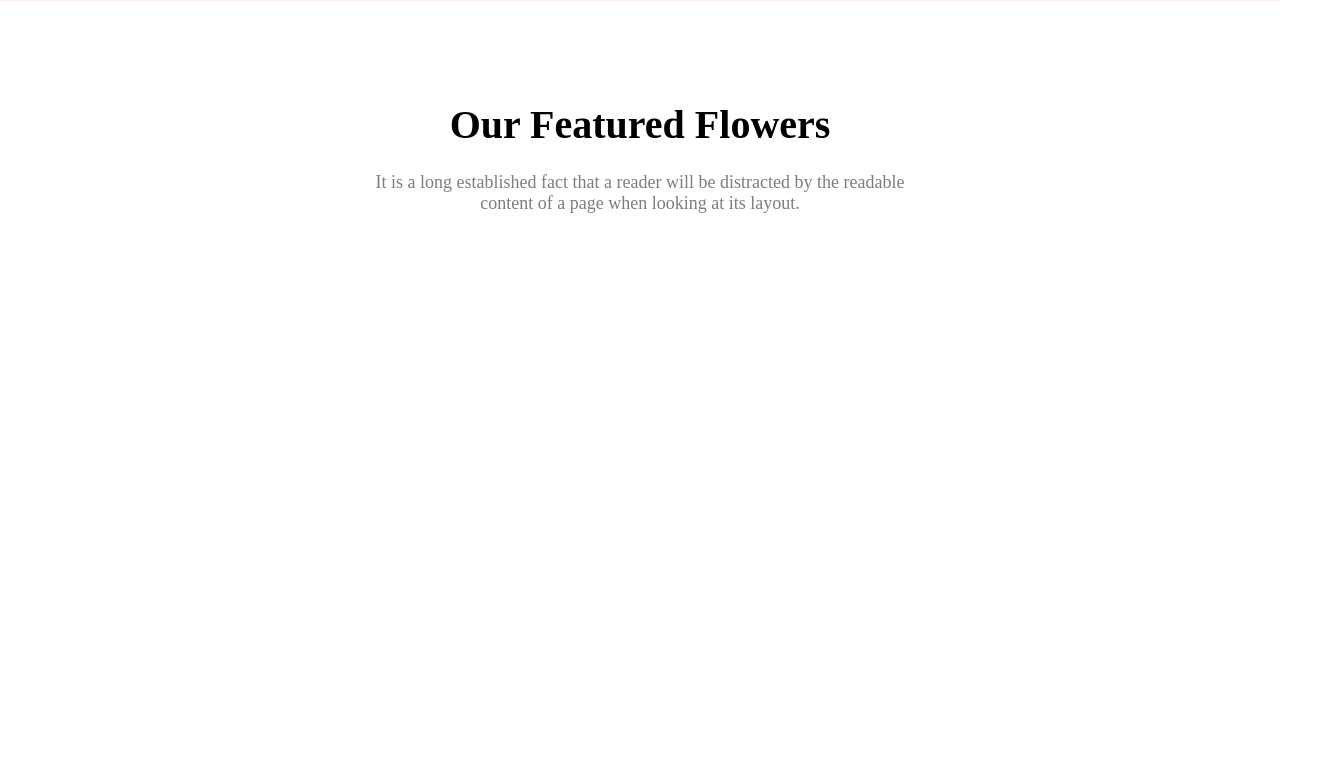
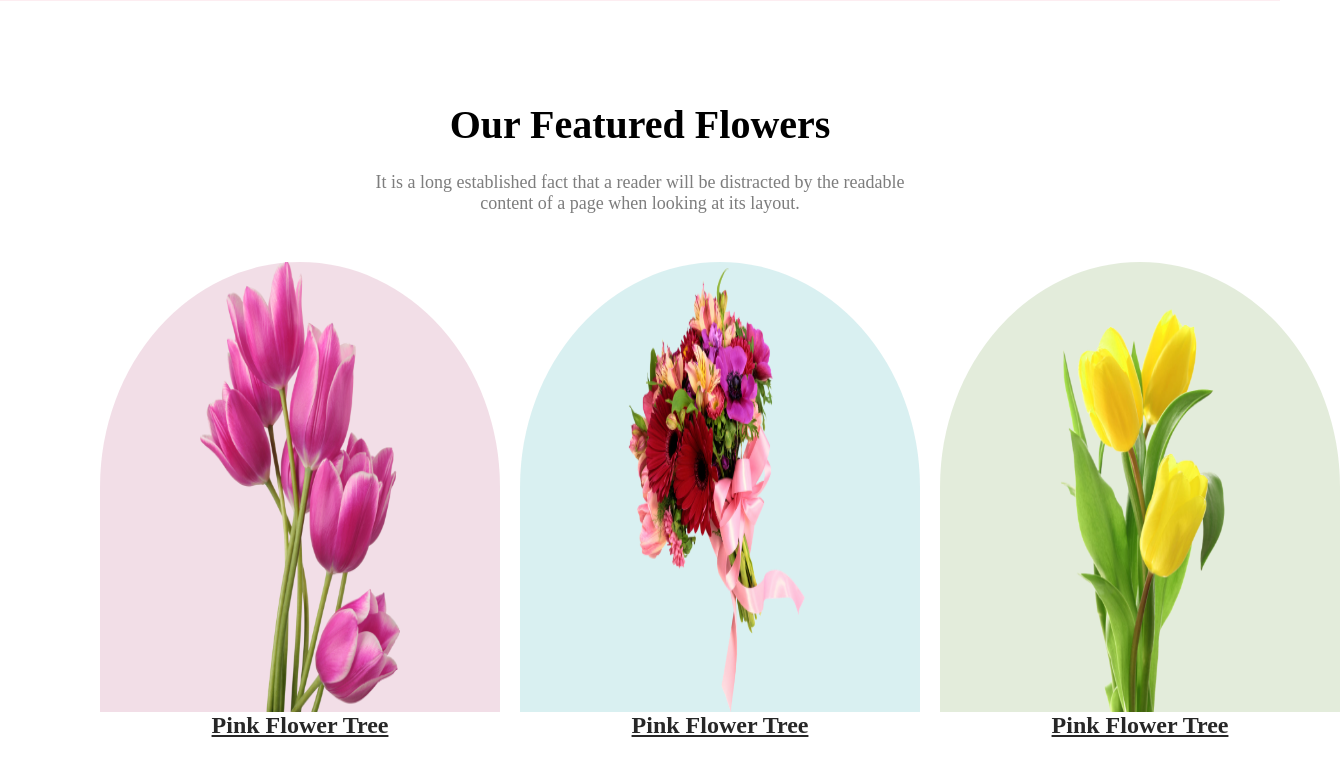
Before and after one commit to arnobchowdhury-coder/online-flower-shop, a plain HTML site: page index.html in a window 1280 px wide. Shown: the part 553-1324 px from the top of the page, 1340 px wide, since content can reach past the window. Before the commit the page ends 815 px from the top, so only its background shows below. Drawn offline with Linux system fonts and the light colour scheme.

Commit message:
added main section flowers and type write

```diff
--- a/index.html
+++ b/index.html
@@ -40,6 +40,29 @@
         a page when looking at its
         layout.</p>
     </div>
+    <section class="section-1">
+      <div class="content  display-flex">
+        <div class="card">
+          <div class="img-1 ">
+            <img src="./Flower Asset/pngwing 6.png" alt="">
+          </div>
+          <h4>Pink Flower Tree</h4>
+        </div>
+        <div class="card">
+          <div class="img-2">
+            <img src="./Flower Asset/pngwing 5.png" alt="">
+          </div>
+          <h4>Pink Flower Tree</h4>
+        </div>
+        <div class="card">
+          <div class="img-3">
+            <img src="./Flower Asset/pngwing 7.png" alt="">
+          </div>
+          <h4>Pink Flower Tree</h4>
+        </div>
+      </div>
+    </section>
+
   </main>
 </body>
 
--- a/styles/flower.css
+++ b/styles/flower.css
@@ -3,6 +3,9 @@
   padding: 0;
   max-width:1920px;
   box-sizing:border-box;
+}
+.display-flex{
+  display: flex;
 }
 .lato {
   font-family: "Lato", sans-serif;
@@ -76,23 +79,88 @@ div img{
   margin-bottom: 48px;
 }
 
+.content{
+  gap:20px;
+  margin-left: 100px;
+  margin-right: 100px;
+  text-align: center;
+  margin-bottom: 32px;
+}
+.img-1{
+  background-color:rgba(167, 33, 98, 0.15) ;
+  border-radius: 50% 50% 0 0;
+  display: flex;
+  justify-content: center;
+  align-items: center;
+  width: 400px;
+}
+.img-1> img{
+  width: 200px;
+  height: 450px;
+  display: block;
+  margin: 0 auto;
+}
+.img-2{
+  background-color:rgba(5, 151, 160, 0.15) ;
+  border-radius: 50% 50% 0 0;
+  display: flex;
+  justify-content: center;
+  align-items: end;
+  width: 400px;
+}
+.img-2 > img{
+  width: 200px;
+  height: 450px;
+  display: block;
+  margin: 0 auto;
+}
+.img-3{
+  background-color: rgba(71, 125, 17, 0.15);
+   border-radius: 50% 50% 0 0;
+   display: flex;
+  justify-content: center;
+  align-items: end;
+   width: 400px;
+}
+.img-3 > img{
+  width: 200px;
+  height: 450px;
+  display: block;
+  margin: 0 auto;
+}
+.card{
+  text-align: center;
+  font-size: 24px;
+  text-decoration: underline;
+  font-weight: 700;
+  color: rgb(39, 39, 39);
+}
+
+
 @media screen and (max-width:576px) {
-  .flower , .feature {
+  .flower , .feature , .content {
     flex-direction: column;
     align-items: center;
     text-align: center;
   }
 
-  .beautiful {
+  .beautiful  {
     width: 100%;
     height: auto;
     margin: 0;
     padding: 0 20px;
   }
 
-  div img {
+  div img  {
     margin: 0 auto;
     height: auto;
     max-width: 100%;
   }
+ .img-1 , .img-2 , .img-3{
+  margin: auto;
+ }
+
+
+
+
 }
```
